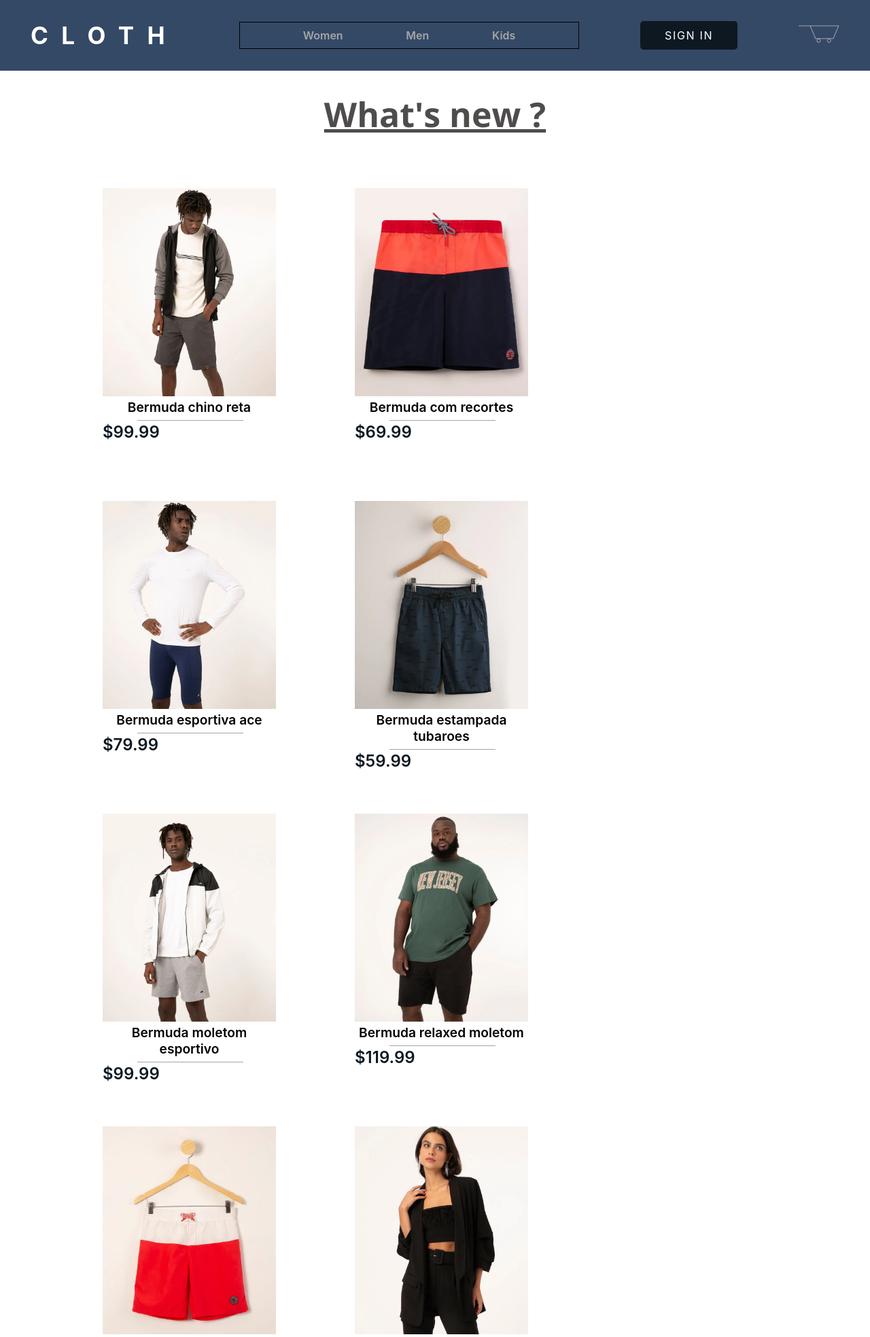
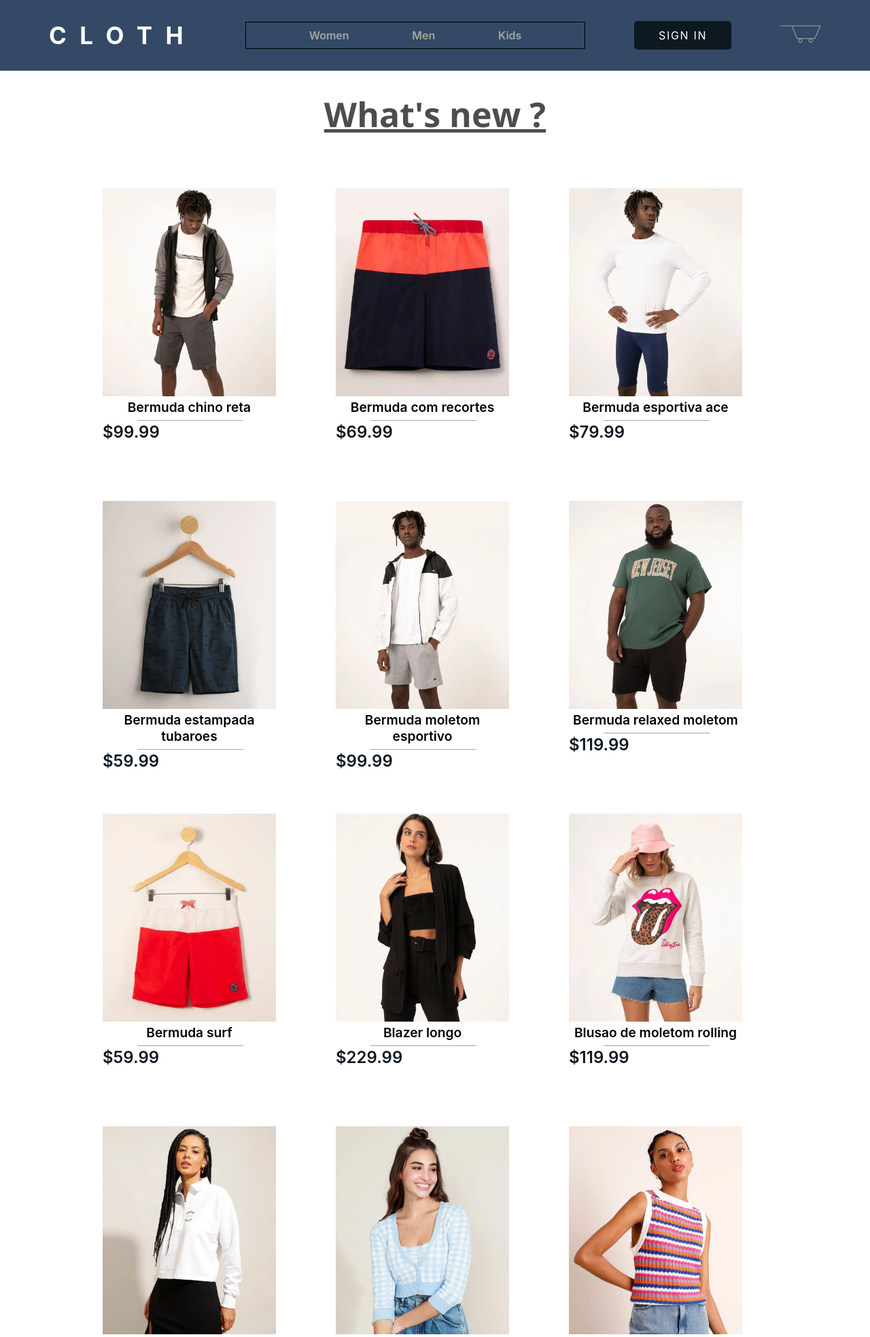
Before and after one commit to ManoJesus/cloth, a PHP site: page / in a window 1280 px wide. Shown: the top 1967 px of the page at 68% size. Run offline with PHP 8.4, Linux system fonts and the light colour scheme; data comes from the database, SQL or seed files in the repository; some web fonts are replaced.

Commit message:
Update main.css
.container__account, header and changing cart figure to be inside login div

```diff
--- a/stylesheets/main.css
+++ b/stylesheets/main.css
@@ -23,7 +23,7 @@
 header{
     background: var(--pri_coll);
     display: flex;
-    justify-content: space-around;
+    justify-content: space-evenly;
     align-items: center;
     width: 100%;
     height: 104px;
@@ -81,6 +81,14 @@
 .nav__bar .nav__link:hover{
     color: #bebebe;
 }
+
+.container__account{
+    display:flex;
+    align-items: center;
+    justify-content: space-between;
+    column-gap: 1.5rem;
+}
+
 .container__my-account{
     display: flex;
     width: 174px;
@@ -239,7 +247,7 @@
     display: flex;
     flex-wrap: wrap;
     margin: 67px 143px ;
-    column-gap: 100px;
+    column-gap: 4.5rem;
     row-gap: 20px;
 }
 
```
